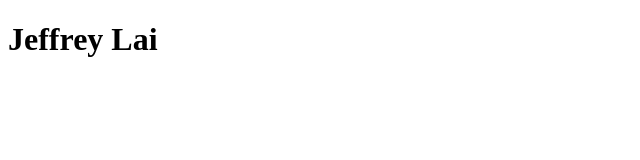
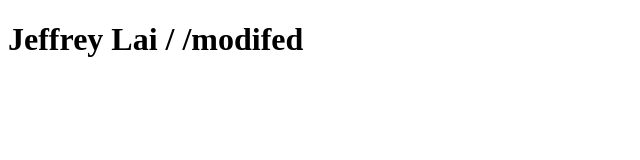
Before and after one commit to latheorie/git-test2, a plain HTML site: page index.html in a window 1280 px wide. Shown: the whole page, without its empty margins (0-640 px from the left). Drawn offline with Linux system fonts and the light colour scheme.

Commit message:
third commit

```diff
--- a/index.html
+++ b/index.html
@@ -7,7 +7,7 @@
   </head>
 
   <body>
-    <h1>Jeffrey Lai</h1>
+    <h1>Jeffrey Lai / /modifed</h1>
 </body>
 
 </html>
```
